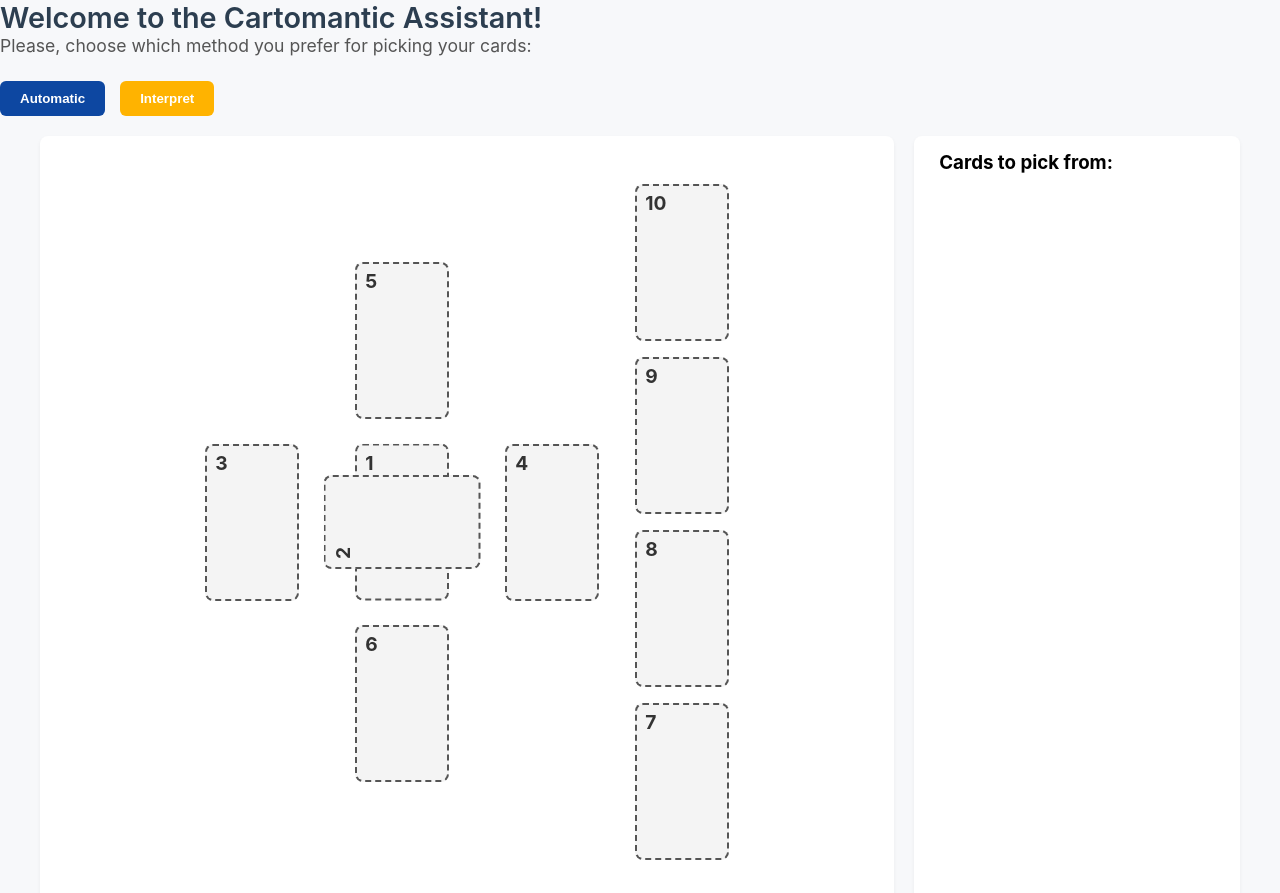
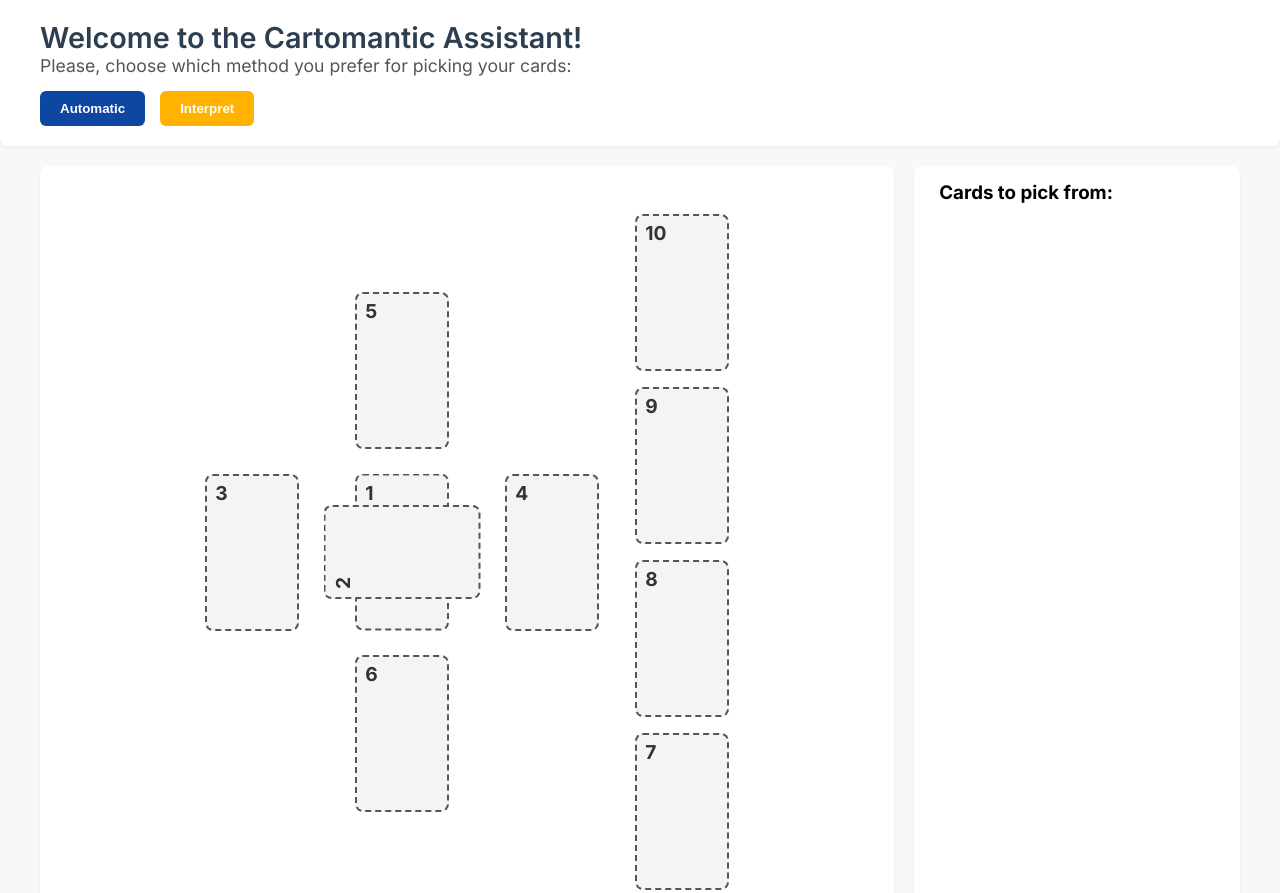
Before and after one commit to Lioneriod/Cartomantic-Assistant, a plain HTML site: page index.html in a window 1280 px wide. Shown: the top 893 px of the page. Drawn offline with Linux system fonts and the light colour scheme; no server answers.

Commit message:
header wrapper and sidebar scroll

```diff
--- a/index.html
+++ b/index.html
@@ -4,19 +4,29 @@
     <meta charset="UTF-8" />
     <meta name="viewport" content="width=device-width, initial-scale=1.0" />
     <title>Cartomantic Assistant</title>
+    <link rel="preconnect" href="https://fonts.googleapis.com" />
+    <link rel="preconnect" href="https://fonts.gstatic.com" crossorigin />
+    <link
+      href="https://fonts.googleapis.com/css2?family=Inter:wght@400;600;700&display=swap"
+      rel="stylesheet"
+    />
     <link rel="stylesheet" href="style.css" />
   </head>
   <body>
+    <div class="header-wrapper">
       <div id="title">Welcome to the Cartomantic Assistant!</div>
       <div id="context">
         Please, choose which method you prefer for picking your cards:
       </div>
 
       <div class="control-buttons">
-      <button id="auto-mode-btn" class="control-btn blue-btn">Automatic</button>
+        <button id="auto-mode-btn" class="control-btn blue-btn">
+          Automatic
+        </button>
         <button id="ai-interpret-btn" class="control-btn yellowish-btn">
           Interpret
         </button>
+      </div>
     </div>
     <main id="app-container">
       <div class="main-content-column">
```
Lines whose indentation alone changed are shown as unchanged.
